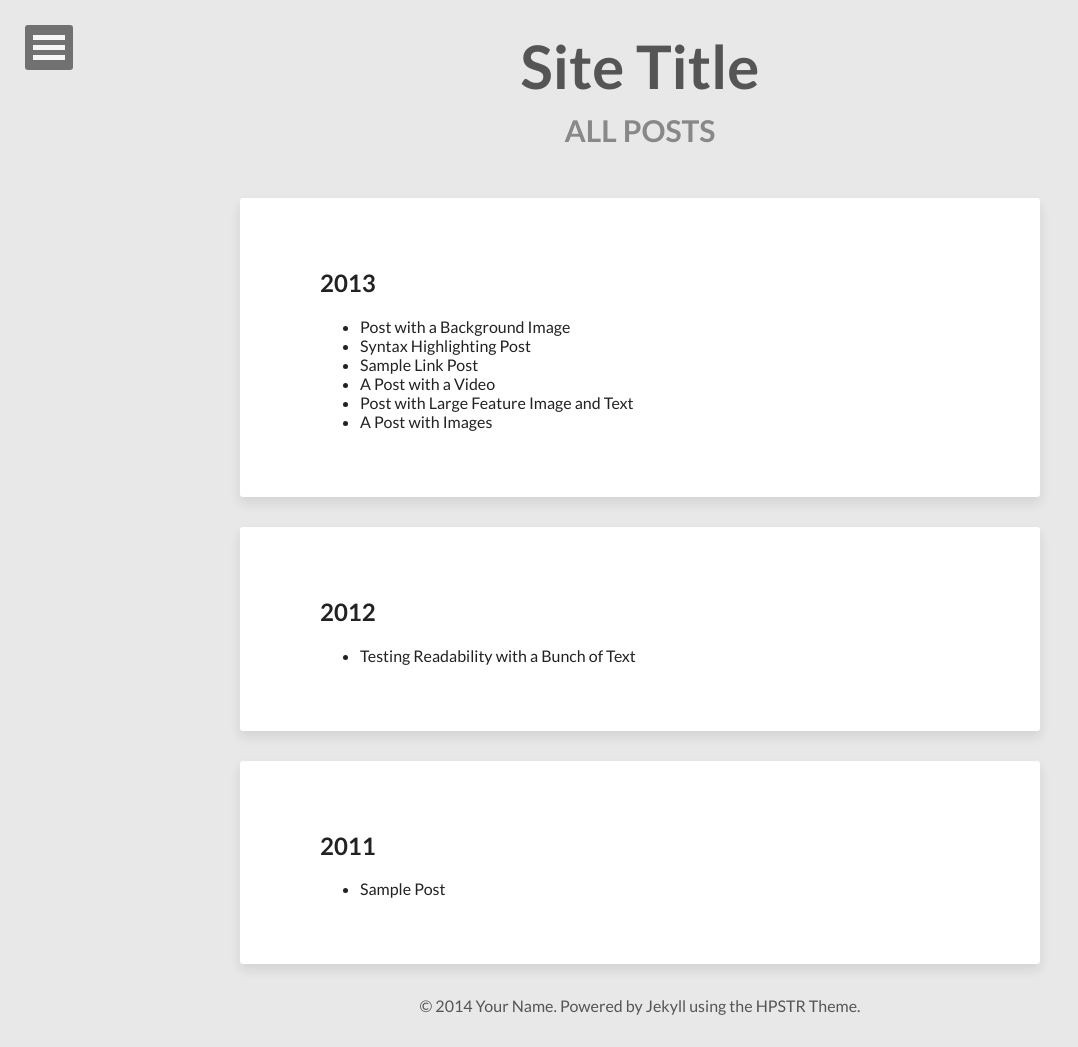
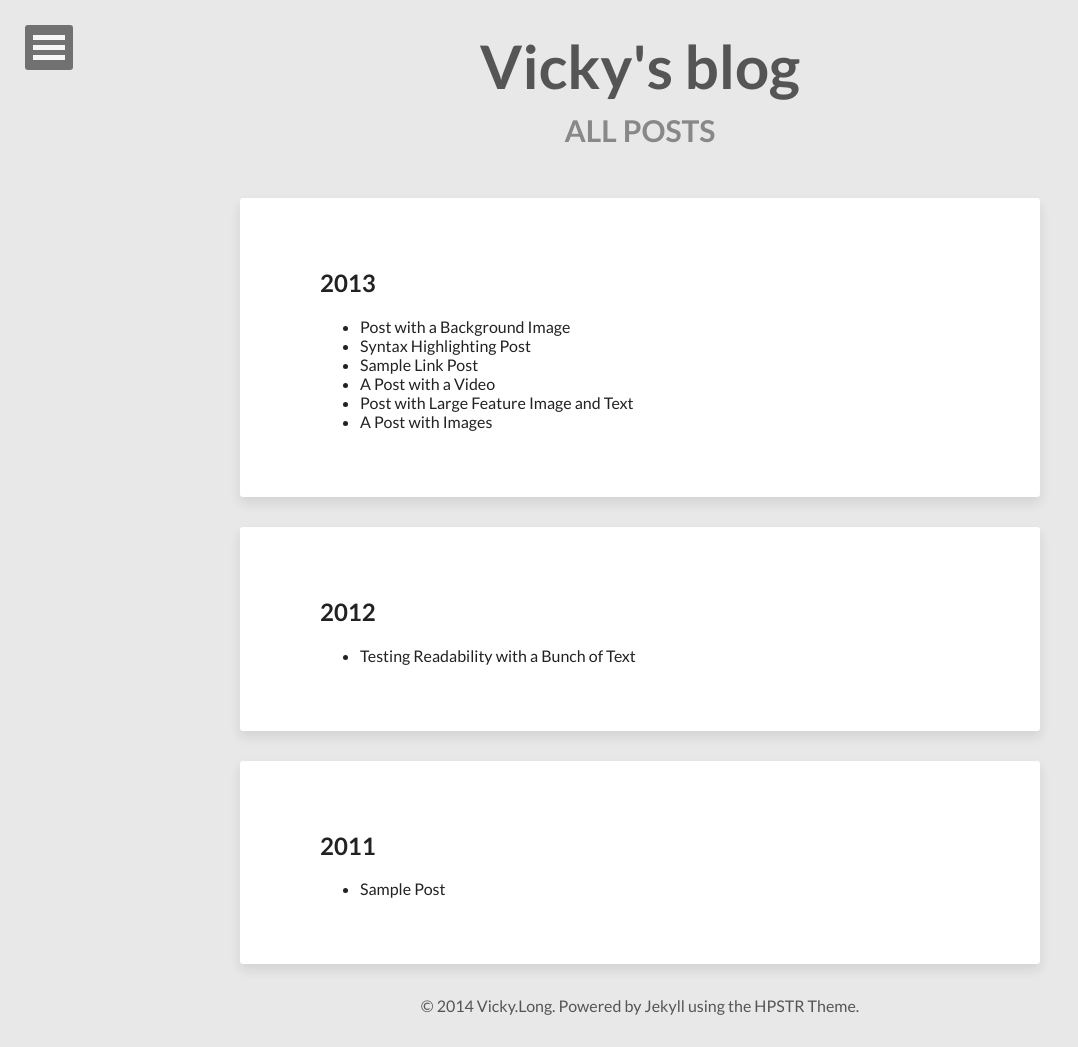
Before and after one commit to 0ovickyo0/0ovickyo0.github.io, a Jekyll site: the page built from posts/index.html, in a window 1280 px wide. Shown: the whole page, without its empty margins (0-1078 px from the left). Built offline with Jekyll 4.4.1, drawn with Linux system fonts in a browser that asks for light colours; nearby versions of some CDN libraries; some of the changed lines change nothing that is shown.

Commit message:
进行个性化设置

```diff
--- a/_config.yml
+++ b/_config.yml
@@ -1,22 +1,23 @@
-title:            Site Title
-description:      Describe your website here.
-disqus_shortname: hpstrtheme
+title:            Vicky's blog
+description:      Vicky 的技术 blog。
+disqus_shortname: vicky
 reading_time:     true
 words_per_minute: 200
 # Your site's domain goes here (eg: //mmistakes.github.io, http://mademistakes.com, etc)
 # When testing locally leave blank or use http://localhost:4000
 url:
+# url: 0ovickyo0.uni.me
 
 # Owner/author information
 owner:
-  name:           Your Name
+  name:           Vicky.Long
   avatar:         avatar.jpg
-  bio:            "Your bio goes here. It shouldn't be super long but a good two sentences or two should suffice."
-  email:          you@email.com
+  bio:            "比努力更加努力，比努力还要努力"
+  email:          15871414122@126.com
   # Social networking links used in footer. Update and remove as you like.
   twitter:
   facebook:
-  github:
+  github:         0ovickyo0
   stackexchange:
   linkedin:
   instagram:
@@ -36,7 +37,7 @@ google_verify:
 bing_verify:
 
 # http://en.wikipedia.org/wiki/List_of_tz_database_time_zones
-timezone:    America/New_York
+timezone:    Asia/Shanghai
 future:      true
 highlighter: pygments
 markdown:    kramdown
@@ -66,5 +67,8 @@ kramdown:
     coderay_bold_every: 10
     coderay_css: class
 
+# 转换时强制包含某些文件，文件夹
 include: [".htaccess"]
+
+# 转换时排除某些文件，文件夹
 exclude: ["lib", "config.rb", "Capfile", "config", "Gemfile", "Gemfile.lock", "README.md", "LICENSE", "log", "Rakefile", "Rakefile.rb", "tmp", "less", "*.sublime-project", "*.sublime-workspace", "test", "spec", "Gruntfile.js", "package.json", "node_modules"]
```
